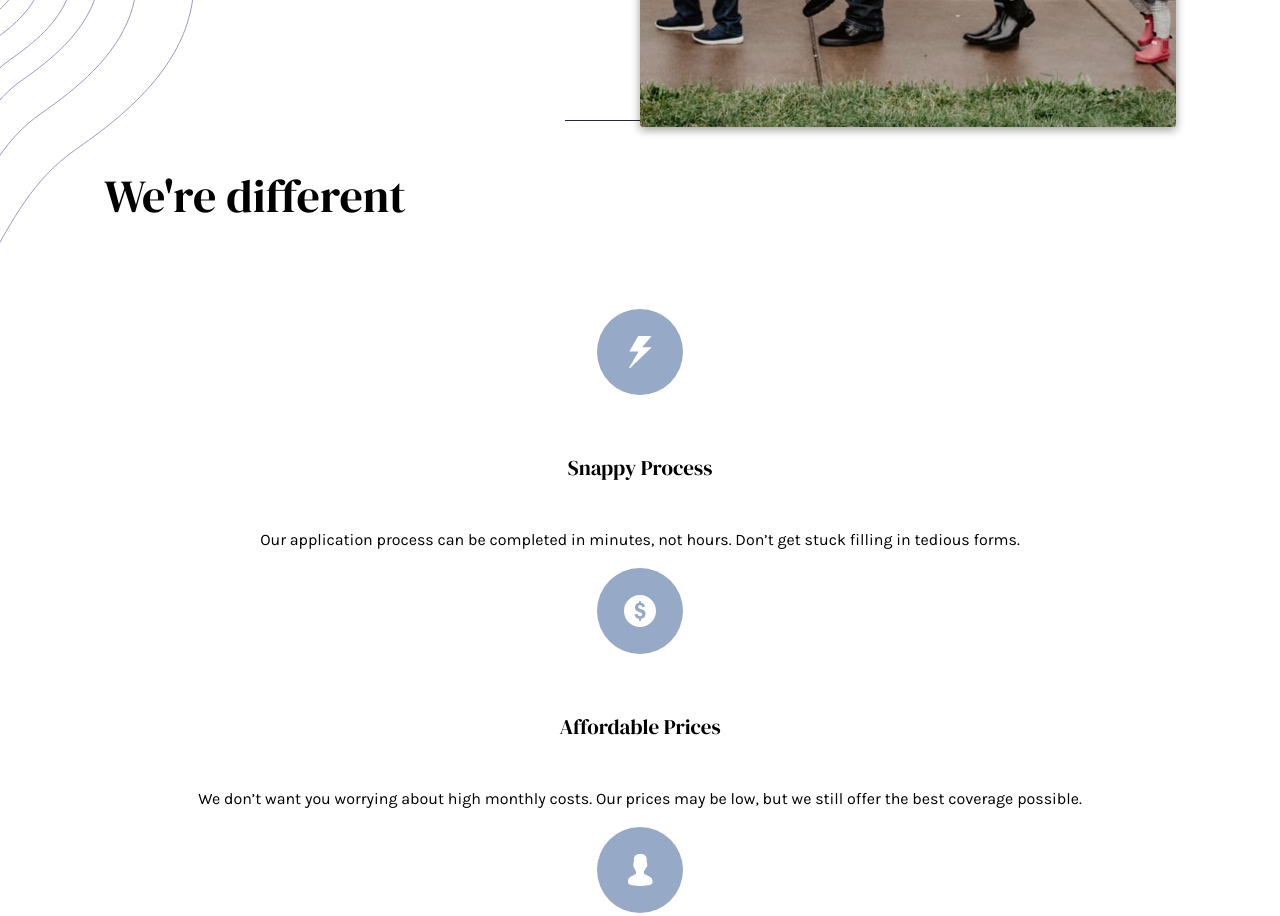
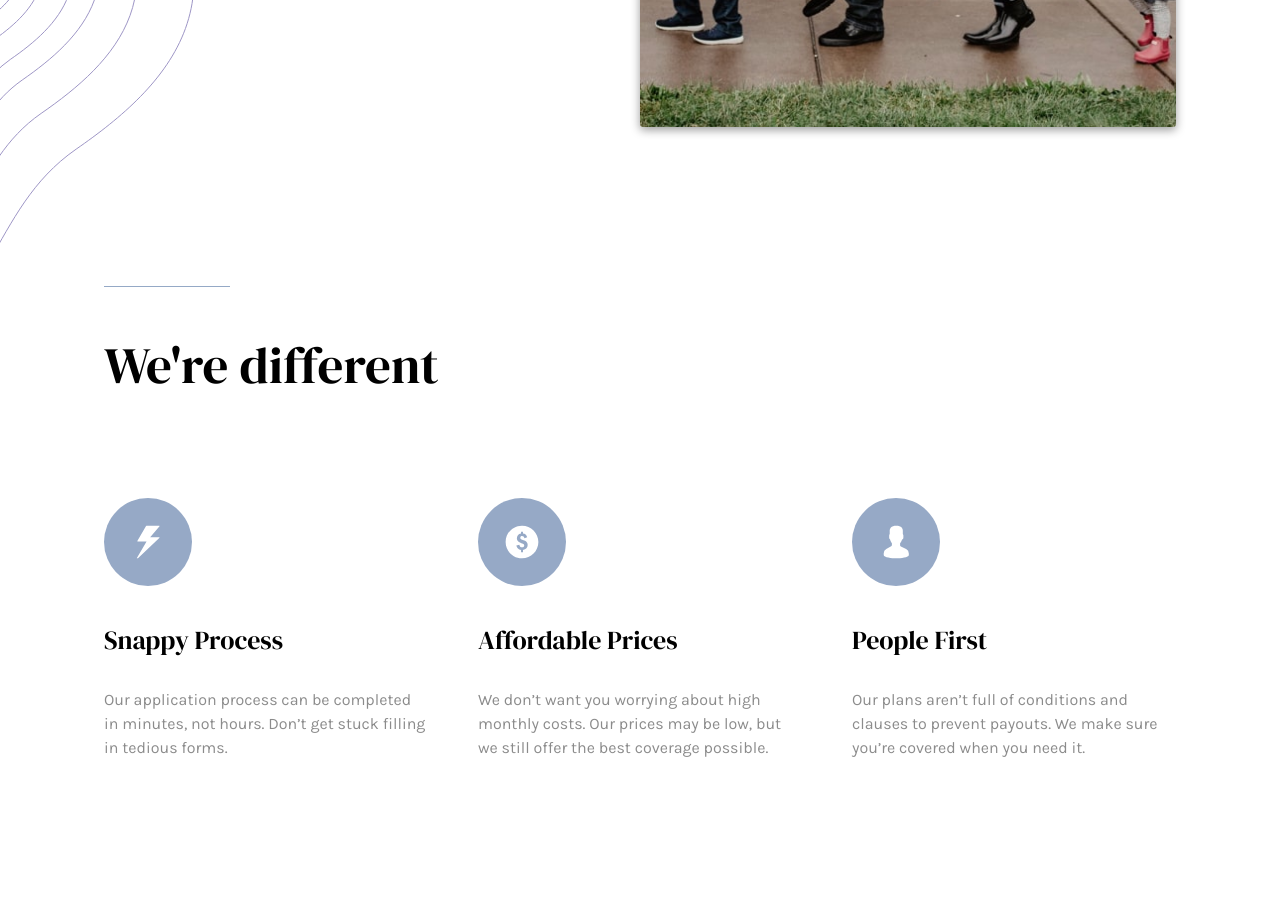
Before and after one commit to jimaier89/insure, a plain HTML site: page index.html in a window 1280 px wide. Shown: the part 700-1616 px from the top of the page. After the commit the page ends 1524 px from the top, so only its background shows below. Drawn offline with Linux system fonts and the light colour scheme.

Commit message:
finished mobile/tab/desktop features section

```diff
--- a/sass/_features.scss
+++ b/sass/_features.scss
@@ -8,42 +8,75 @@
             width: 9.375rem;
             height: 1px;
             background-color: $darkViolet;
-            margin-right: auto;
-            margin-left: auto;
-            margin-top: 8.75rem;
-            margin-bottom: 3.125rem;
+            margin: 8.75rem auto 3.125rem auto;
+
+            @include breakpoint-up(large) {
+                margin-left: 0;
+                margin-top: 306px;
+                width: 7.875rem;
+                background-color: $grayishBlue;
+            }
         }
 
         h1 {
-            margin-left: auto;
-            margin-right: auto;
-            margin-bottom: 5.4375rem;
+            text-align: center;
+            margin: 0 auto 3.4375rem auto;
+
+            @include breakpoint-up(large) {
+                text-align: left;
+                font-size: 51px;
+                margin-bottom: 105px;
+            }
 
         }
     }
 
     &__grid {
 
+        @include breakpoint-up(large) {
+            display: grid;
+            grid-template-columns: repeat(3, 1fr);
+            column-gap: 3.125rem;
+        }
 
         .feature {
             display: flex;
             flex-direction: column;
-            align-items: center;
-            //height: 243px;
 
             .icon {
-                margin-bottom: 40px;
+                margin-bottom: 2.5rem;
+                width: 5.5rem;
+                align-self: center;
+
+                @include breakpoint-up(large) {
+                    align-self: flex-start;
+                }
 
             }
 
             h3 {
-                font-size: 21px;
-                margin-bottom: 33px;
+                font-size: 1.625em;
+                margin-top: 0px;
+                margin-bottom: 2.0625rem;
+                align-self: center;
 
+                @include breakpoint-up(large) {
+                    align-self: flex-start;
+                }
             }
 
             p {
+                line-height: 1.5;
+                margin-top: 0;
+                margin-bottom: 4rem;
+                align-self: center;
+                text-align: center;
+                opacity: 0.45;
 
+                @include breakpoint-up(large) {
+                    align-self: flex-start;
+                    text-align: left;
+                }
             }
         }
     }
--- a/sass/_globals.scss
+++ b/sass/_globals.scss
@@ -31,6 +31,7 @@ h1 {
 
 p {
     line-height: 1.5;
+
 
 }
 
--- a/sass/_hero.scss
+++ b/sass/_hero.scss
@@ -92,9 +92,9 @@
         span {
             content: "";
             background-color: white;
-            height: 2px;
+            height: 1px;
             display: block;
-            width: 12.5rem;
+            width: 10.5rem;
             margin-top: 7rem;
             margin-bottom: 4.6875rem;
         }
@@ -106,6 +106,7 @@
         p {
             width: 95%;
             margin-bottom: 2.25rem;
+            padding-right: 2rem;
         }
 
         .textBox {
```
Also changed, not shown: sass/styles.css, 1 other file.
